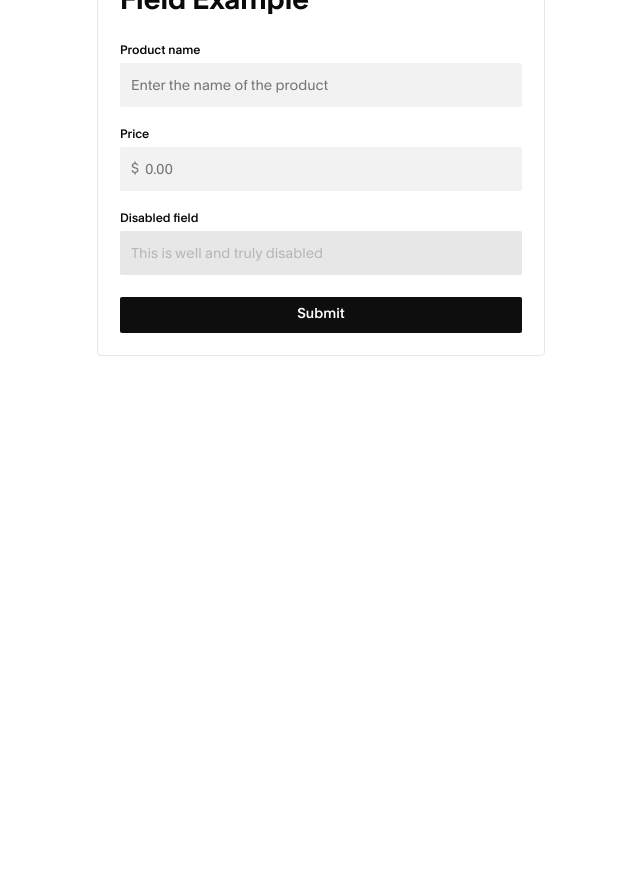
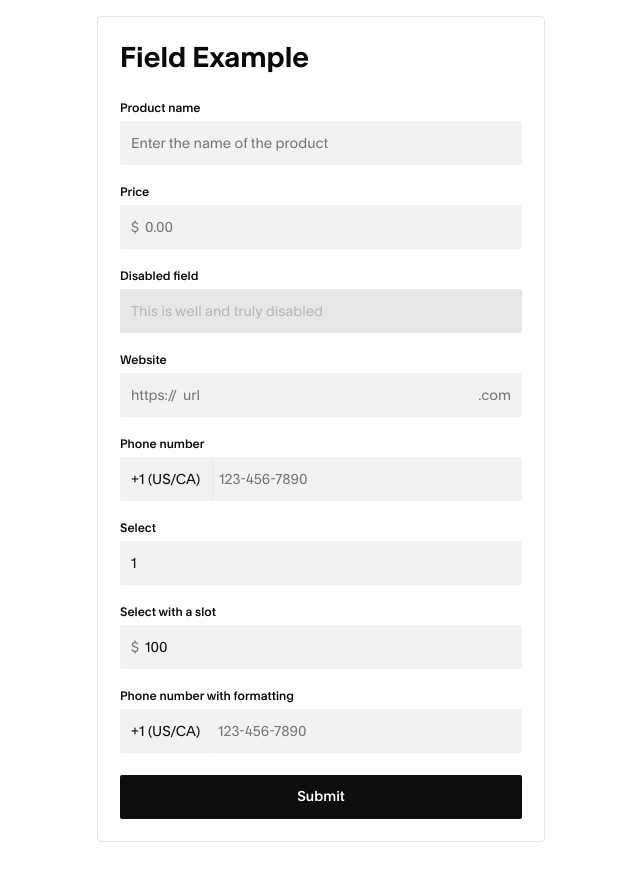
Before and after one commit to chrischenld/rosetta-reno, a Next.js app: page / in a window 1280 px wide. Shown: the part 440-1320 px from the top of the page, without its empty margins (319-959 px from the left). Before the commit the page ends 800 px from the top, so only its background shows below. Built offline with nearby package versions, Linux system fonts and the light colour scheme.

Commit message:
Adds Select and associated examples

```diff
--- a/app/page.tsx
+++ b/app/page.tsx
@@ -9,10 +9,14 @@ import { TextInput } from "@/components/TextInput";
 import { Description } from "@/components/Description";
 import { ErrorMessage } from "@/components/ErrorMessage";
 import { Button } from "@/components/Button";
+import { Select } from "@/components/Select";
+import { usePhoneFormat } from "@/hooks/usePhoneFormat";
 
 export default function Home() {
 	const [email, setEmail] = useState("");
 	const [emailError, setEmailError] = useState<string | undefined>();
+	const [phone, setPhone] = useState("");
+	usePhoneFormat(phone, setPhone);
 
 	const validateEmail = (value: string) => {
 		if (!value) {
@@ -45,7 +49,7 @@ export default function Home() {
 	};
 
 	return (
-		<main className="flex min-h-screen flex flex-col gap-[55px] items-center justify-center">
+		<main className="flex min-h-screen flex flex-col gap-[55px] py-[55px] items-center justify-center">
 			<div className="w-full max-w-md flex flex-col p-[22px] gap-[22px] rounded-[4px] border border-[var(--rosetta-gray-800)]">
 				<h1>Field Example</h1>
 
@@ -77,7 +81,7 @@ export default function Home() {
 						</TextInput>
 					</Field>
 
-					<Button label="Submit" />
+					<Button label="Submit" type="submit" />
 				</form>
 			</div>
 			<div className="w-full max-w-md flex flex-col p-[22px] gap-[22px] rounded-[4px] border border-[var(--rosetta-gray-800)]">
@@ -107,8 +111,73 @@ export default function Home() {
 							/>
 						</TextInput>
 					</Field>
-
-					<Button label="Submit" />
+					<Field name="website">
+						<Label>Website</Label>
+						<TextInput>
+							<TextInput.Slot>https://</TextInput.Slot>
+							<TextInput.Control placeholder="url" />
+							<TextInput.Slot>.com</TextInput.Slot>
+						</TextInput>
+					</Field>
+					<Field name="phone">
+						<Label>Phone number</Label>
+						<TextInput className="pl-[0px]">
+							<TextInput.Slot>
+								<Select className="w-auto border-r-1 border-r-[var(--rosetta-gray-800)]">
+									<Select.Control>
+										<Select.Option>+1 (US/CA)</Select.Option>
+										<Select.Option>+52 (MX)</Select.Option>
+										<Select.Option>+86 (CN)</Select.Option>
+										<Select.Option>+998 (UZ)</Select.Option>
+									</Select.Control>
+								</Select>
+							</TextInput.Slot>
+							<TextInput.Control placeholder="123-456-7890" type="tel" />
+						</TextInput>
+					</Field>
+					<Field name="select">
+						<Label>Select</Label>
+						<Select>
+							<Select.Control>
+								<Select.Option>1</Select.Option>
+								<Select.Option>2</Select.Option>
+								<Select.Option>3</Select.Option>
+							</Select.Control>
+						</Select>
+					</Field>
+					<Field name="select-with-slot">
+						<Label>Select with a slot</Label>
+						<Select>
+							<Select.Slot>$</Select.Slot>
+							<Select.Control>
+								<Select.Option>100</Select.Option>
+								<Select.Option>200</Select.Option>
+								<Select.Option>300</Select.Option>
+							</Select.Control>
+						</Select>
+					</Field>
+					<Field name="phone-with-formatting">
+						<Label>Phone number with formatting</Label>
+						<TextInput className="pl-[0px]">
+							<TextInput.Slot>
+								<Select className="w-auto">
+									<Select.Control>
+										<Select.Option>+1 (US/CA)</Select.Option>
+										<Select.Option>+52 (MX)</Select.Option>
+										<Select.Option>+86 (CN)</Select.Option>
+										<Select.Option>+998 (UZ)</Select.Option>
+									</Select.Control>
+								</Select>
+							</TextInput.Slot>
+							<TextInput.Control
+								placeholder="123-456-7890"
+								type="tel"
+								value={phone}
+								onChange={(e) => setPhone(e.target.value)}
+							/>
+						</TextInput>
+					</Field>
+					<Button label="Submit" type="submit" />
 				</form>
 			</div>
 		</main>
--- a/components/Button.tsx
+++ b/components/Button.tsx
@@ -4,16 +4,18 @@ interface ButtonProps {
 	label: string;
 	variant?: "primary" | "text";
 	size?: "small" | "medium" | "large";
+	type?: "submit" | "reset" | "button";
 }
 
 export function Button({
 	label,
 	variant = "primary",
-	size = "medium",
+	size = "large",
+	type = "button",
 }: ButtonProps) {
 	return (
 		<button
-			type="submit"
+			type={type}
 			className={cn(
 				"w-full font-Clarkson font-medium text-[14px] rounded-[2px] hover:cursor-pointer",
 				variant === "primary" &&
--- /dev/null
+++ b/components/Select.tsx
@@ -0,0 +1,165 @@
+import { cn } from "@/lib/utils";
+import React, { createContext, useState, forwardRef, useContext } from "react";
+
+interface SelectContextValue {
+	open: boolean;
+	setOpen: (open: boolean) => void;
+	focusedElement?: "control" | "slot" | null;
+	handleFocus?: (element: "control" | "slot") => void;
+	handleBlur?: () => void;
+}
+
+export const SelectContext = createContext<SelectContextValue | undefined>(
+	undefined
+);
+
+export interface SelectProps {
+	/** Child components */
+	children: React.ReactNode;
+	/** Additional CSS classes */
+	className?: string;
+}
+
+export interface SelectControlProps
+	extends React.SelectHTMLAttributes<HTMLSelectElement> {
+	/** Additional CSS classes */
+	className?: string;
+}
+
+export interface SelectSlotProps {
+	/** Child components */
+	children: React.ReactNode;
+	/** Additional CSS classes */
+	className?: string;
+}
+
+export interface SelectOptionProps {
+	/** Child components */
+	children: React.ReactNode;
+	/** Additional CSS classes */
+	className?: string;
+}
+
+const useFocusState = () => {
+	const [focusedElement, setFocusedElement] = useState<
+		"control" | "slot" | null
+	>(null);
+
+	const handleFocus = (element: "control" | "slot") => {
+		setFocusedElement(element);
+	};
+
+	const handleBlur = () => {
+		setFocusedElement(null);
+	};
+
+	return {
+		focusedElement,
+		handleFocus,
+		handleBlur,
+	};
+};
+
+const SelectControl = forwardRef<HTMLSelectElement, SelectControlProps>(
+	({ className, children, ...props }, ref) => {
+		const [open, setOpen] = useState(false);
+		const context = useContext(SelectContext);
+
+		return (
+			<SelectContext.Provider value={{ open, setOpen }}>
+				<select
+					ref={ref}
+					onFocus={() => context?.handleFocus?.("control")}
+					onBlur={() => context?.handleBlur?.()}
+					className={cn(
+						"h-[44px] min-w-fit bg-transparent text-[var(--rosetta-gray-100)] text-[14px] ring-offset-0 disabled:cursor-not-allowed disabled:bg-[var(--rosetta-gray-800)] focus-visible:outline-none appearance-none moz-appearance-none webkit-appearance-none",
+						className
+					)}
+					{...props}
+				>
+					{children}
+				</select>
+			</SelectContext.Provider>
+		);
+	}
+);
+
+SelectControl.displayName = "Select.Control";
+
+const SelectSlot = ({ children, className }: SelectSlotProps) => {
+	const context = useContext(SelectContext);
+
+	// Clone children to add focus handlers
+	const childrenWithFocus = React.Children.map(children, (child) => {
+		if (React.isValidElement(child)) {
+			return React.cloneElement(
+				child as React.ReactElement<{
+					onFocus?: () => void;
+					onBlur?: () => void;
+				}>,
+				{
+					onFocus: () => context?.handleFocus?.("slot"),
+					onBlur: () => context?.handleBlur?.(),
+				}
+			);
+		}
+		return child;
+	});
+
+	return (
+		<div
+			className={cn(
+				"flex items-center text-[var(--rosetta-gray-400)] text-[14px]",
+				className
+			)}
+		>
+			{childrenWithFocus}
+		</div>
+	);
+};
+
+SelectSlot.displayName = "Select.Slot";
+
+const Option = ({ children, className, ...props }: SelectOptionProps) => {
+	return (
+		<option className={className} {...props}>
+			{children}
+		</option>
+	);
+};
+
+Option.displayName = "Select.Option";
+
+export const Select = ({ children, className }: SelectProps) => {
+	const { focusedElement, handleFocus, handleBlur } = useFocusState();
+
+	return (
+		<SelectContext.Provider
+			value={{
+				open: false,
+				setOpen: () => {},
+				focusedElement,
+				handleFocus,
+				handleBlur,
+			}}
+		>
+			<div
+				className={cn(
+					"flex h-[44px] min-w-fit items-center rounded-[2px] px-[11px] py-[6px] ring-offset-0 bg-[var(--rosetta-gray-900)]",
+					// Only show focus ring when Control is focused
+					focusedElement === "control" &&
+						"focus-within:ring-2 focus-within:ring-[var(--rosetta-gray-100)]",
+					className
+				)}
+			>
+				<div className="flex min-w-fit gap-[6px]">{children}</div>
+			</div>
+		</SelectContext.Provider>
+	);
+};
+
+Select.displayName = "Select";
+
+Select.Control = SelectControl;
+Select.Slot = SelectSlot;
+Select.Option = Option;
--- a/components/TextInput.tsx
+++ b/components/TextInput.tsx
@@ -166,7 +166,7 @@ export const TextInput = ({ children, className }: TextInputProps) => {
 		>
 			<div
 				className={cn(
-					"flex gap-[6px] h-[44px] w-full items-center rounded-[2px] px-[11px] py-[6px] ring-offset-0",
+					"flex h-[44px] w-full items-center rounded-[2px] pl-[11px] pr-[11px] py-[6px] ring-offset-0",
 					// Only show focus ring when Control is focused
 					focusedElement === "control" &&
 						"focus-within:ring-2 focus-within:ring-[var(--rosetta-gray-100)]",
@@ -181,7 +181,7 @@ export const TextInput = ({ children, className }: TextInputProps) => {
 					className
 				)}
 			>
-				{children}
+				<div className="flex w-full gap-[6px]">{children}</div>
 			</div>
 		</TextInputContext.Provider>
 	);
--- /dev/null
+++ b/hooks/usePhoneFormat.ts
@@ -0,0 +1,28 @@
+import { useEffect } from "react";
+
+export const usePhoneFormat = (
+	value: string,
+	onChange: (value: string) => void
+) => {
+	useEffect(() => {
+		// Remove all non-digits
+		const digits = value.replace(/\D/g, "");
+
+		// Format the number
+		let formatted = "";
+		if (digits.length > 0) {
+			formatted += digits.slice(0, 3); // First 3 digits
+			if (digits.length > 3) {
+				formatted += "-" + digits.slice(3, 6); // Next 3 digits
+				if (digits.length > 6) {
+					formatted += "-" + digits.slice(6, 10); // Last 4 digits
+				}
+			}
+		}
+
+		// Only update if the formatted value is different
+		if (formatted !== value) {
+			onChange(formatted);
+		}
+	}, [value, onChange]);
+};
```
